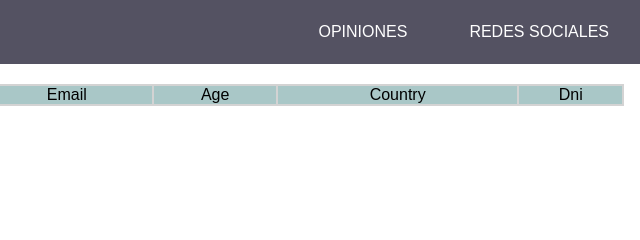
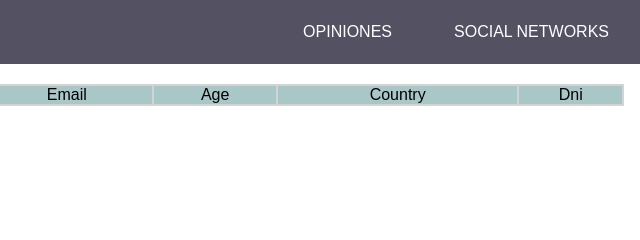
Before and after one commit to fredneyparra0/printintable, a plain HTML site: page index.html in a window 1280 px wide. Shown: the top 240 px of the page, 640-1280 px from the left. Drawn offline with Linux system fonts and the light colour scheme; a web font is replaced by a local one.

Commit message:
cambio title prueba

```diff
--- a/index.html
+++ b/index.html
@@ -6,7 +6,7 @@
     <link href="https://fonts.googleapis.com/css2?family=Yusei+Magic&display=swap" rel="stylesheet">
     <meta name="viewport" content="width=device-width, initial-scale=1.0">
     <link rel="stylesheet" href="css/main.css">
-    <title>Print In Table v01</title>
+    <title>Print In Table v02</title>
 </head>
 <body>
     <!-- HEADER -->
@@ -23,7 +23,7 @@
                         <a href="#comment">Opiniones</a>
                     </li>
                     <li>
-                        <a href="#">Redes Sociales</a>
+                        <a href="#">social networks</a>
                     </li>
                 </ul>
             </nav>
```
